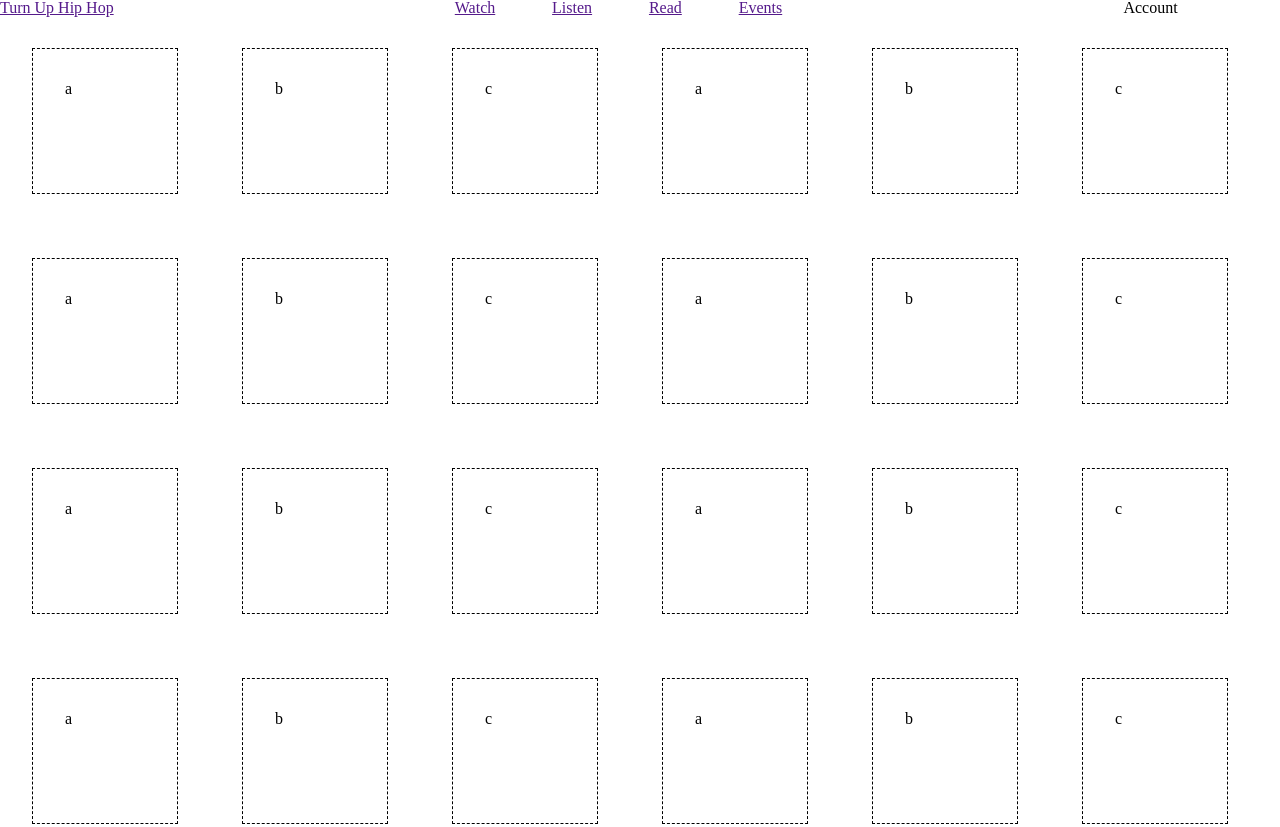
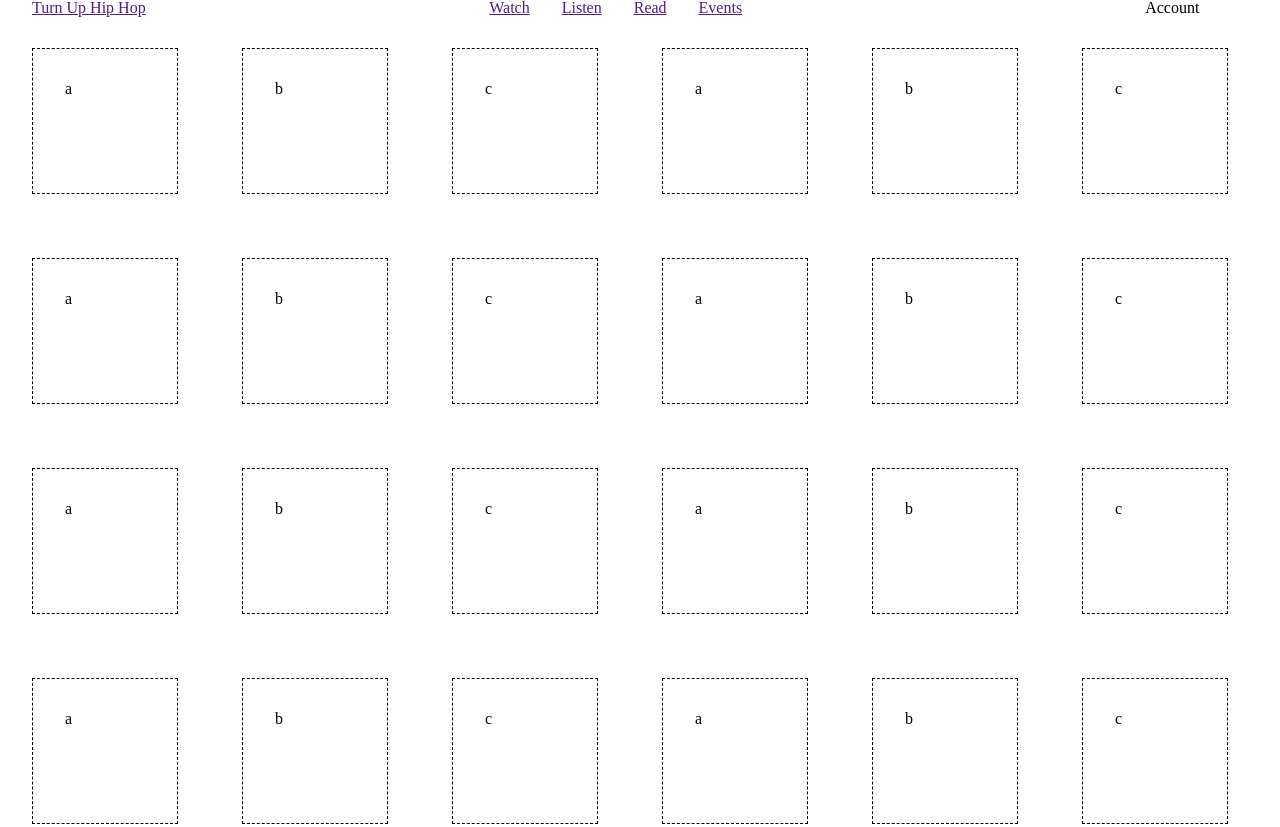
Before and after one commit to craigmckeachie/classichiphop.com, a plain HTML site: page flexbox.html in a window 1280 px wide. Shown: the top 827 px of the page. Drawn offline with Linux system fonts and the light colour scheme; files that its build step writes are made by us from their sources.

Commit message:
header adjustments

```diff
--- a/flexbox.html
+++ b/flexbox.html
@@ -39,11 +39,12 @@
         flex-direction: row;
         justify-content: space-between;
         align-items: center;
+        padding: 0 2rem;
       }
 
       header > span#brand {
         /* width: 40%; */
-        flex: auto;
+        flex: 1;
       }
 
       header > nav {
@@ -51,19 +52,21 @@
         flex: auto;
       }
 
-      header > span#account {
-        /* width: 10%; */
-        display: flex;
-        flex: auto;
-        justify-content: flex-end;
-        margin-right: 8%;
-      }
-
       nav > ul {
         list-style-type: none;
         display: flex;
         flex-direction: row;
-        justify-content: space-evenly;
+        justify-content: center;
+        column-gap: 2rem;
+        flex: auto;
+      }
+
+      header > span#account {
+        /* width: 10%; */
+        display: flex;
+        flex: 1;
+        justify-content: flex-end;
+        margin-right: 4%;
       }
 
       nav > ul > li > a {
```
